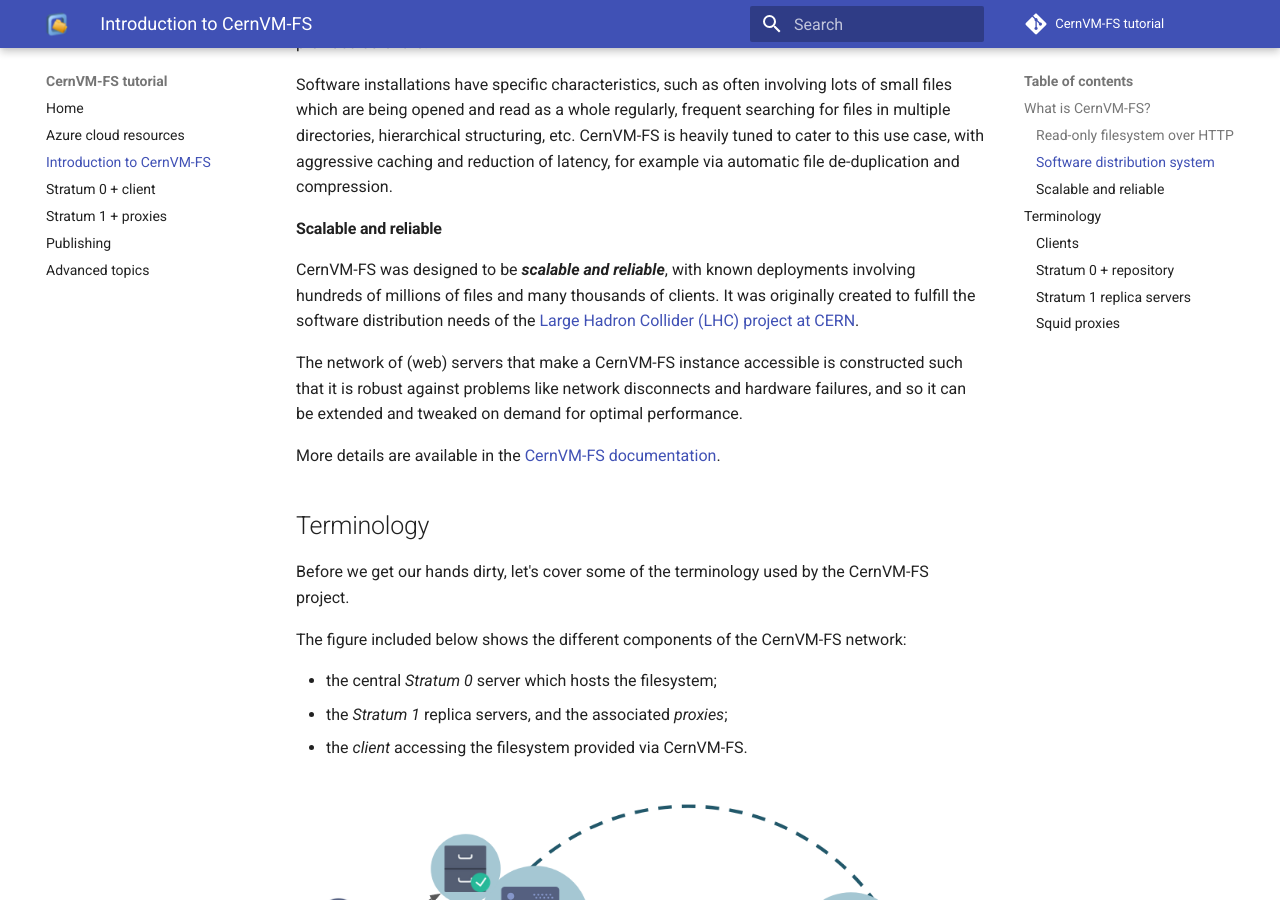
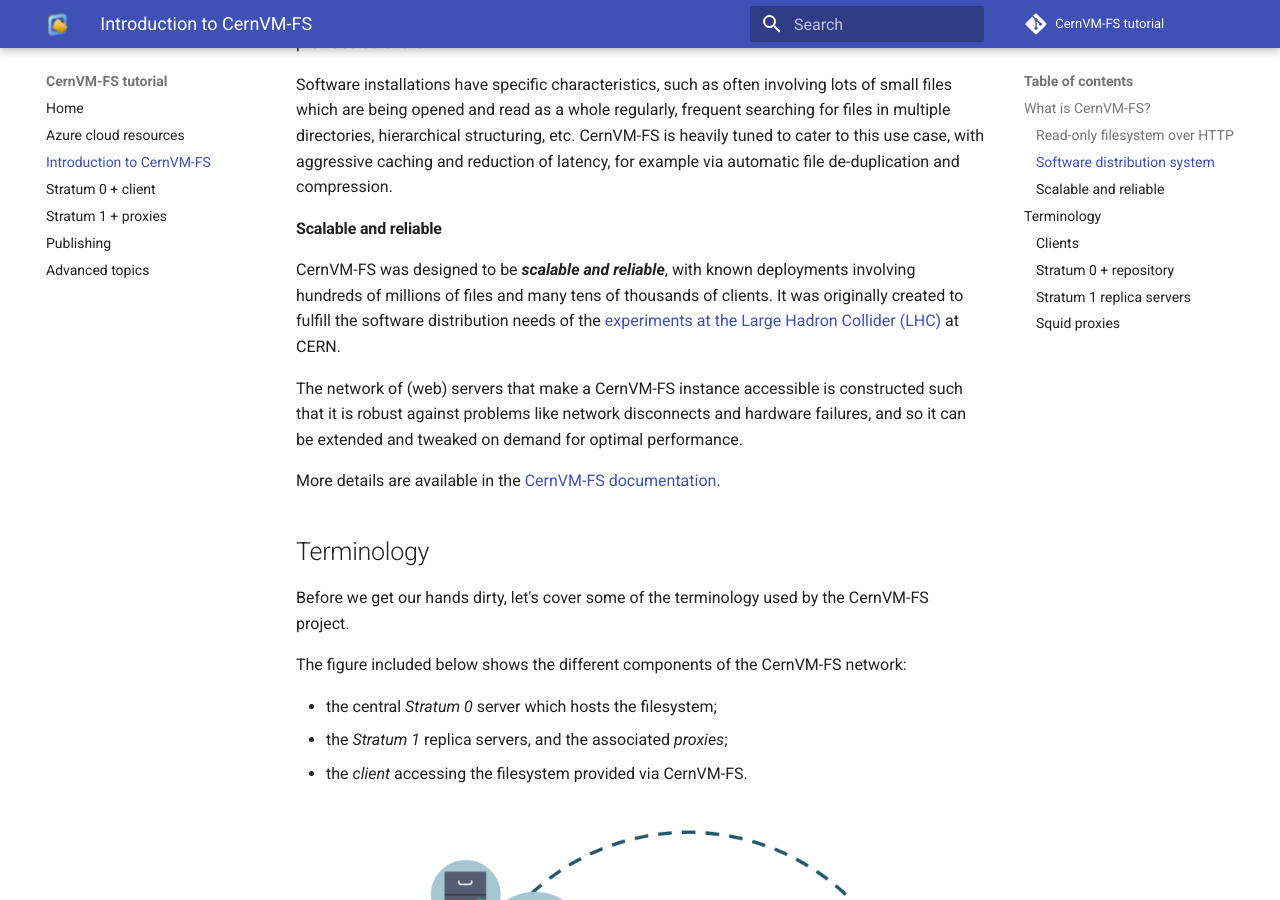
Before and after one commit to cvmfs-contrib/cvmfs-tutorial-2021, an MkDocs documentation site: the page built from docs/01_introduction.md, in a window 1280 px wide and 900 px high, scrolled down 1069 px. Built offline with MkDocs 1.6.1 and Material for MkDocs 9.7.7, drawn with Linux system fonts in a browser that asks for light colours; comment, search, counter and statistics services are not loaded.

Commit message:
adjust number of clients and LHC link

```diff
--- a/docs/01_introduction.md
+++ b/docs/01_introduction.md
@@ -56,8 +56,7 @@
 #### Scalable and reliable
 
 CernVM-FS was designed to be ***scalable and reliable***, with known deployments involving hundreds of millions
-of files and many thousands of clients. It was originally created to fulfill the software distribution needs of the
-[Large Hadron Collider (LHC) project at CERN](https://home.cern/science/accelerators/large-hadron-collider).
+of files and many tens of thousands of clients. It was originally created to fulfill the software distribution needs of the [experiments at the Large Hadron Collider (LHC)](https://home.cern/science/experiments) at CERN.
 
 The network of (web) servers that make a CernVM-FS instance accessible is constructed such that it is robust
 against problems like network disconnects and hardware failures, and so it can be extended and tweaked on demand
```
